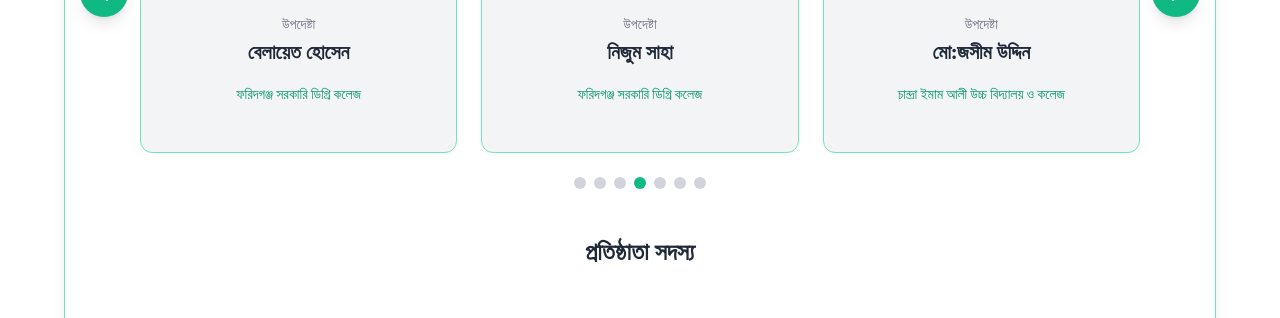
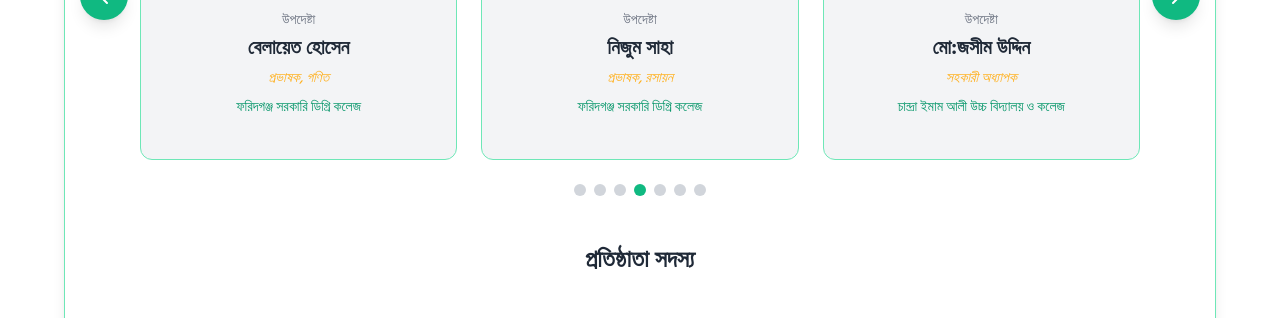
Before and after one commit to msahid-cse/Sopner_Faridganj, a plain HTML site: page index.html in a window 1280 px wide. Shown: the part 2720-3038 px from the top of the page. Drawn offline with nearby package versions, Linux system fonts and the light colour scheme.

Commit message:
style: Refine advisor position styling by updating color, font size, line height, and margin properties.

```diff
--- a/index.html
+++ b/index.html
@@ -85,6 +85,7 @@
     <!-- External CSS -->
     <link rel="stylesheet" href="styles.css">
     <link rel="stylesheet" href="founding-scroll.css">
+    <link rel="stylesheet" href="advisor-position.css">
 </head>
 
 <body class="light-theme">
@@ -371,8 +372,7 @@
                                             <div class="advisor-card-content">
                                                 <div class="text-sm text-secondary mb-1">প্রধান উপদেষ্টা</div>
                                                 <div class="font-bold text-xl text-primary mb-2">মোবারক করিম খান</div>
-                                                <!-- <div class="advisor-position text-sm text-emerald-600">প্রভাষক, ICT
-                                                </div> -->
+                                                <div class="advisor-position">প্রভাষক, ICT</div>
                                                 <div class="advisor-institution text-sm text-emerald-600">ফরিদগঞ্জ
                                                     সরকারি ডিগ্রি কলেজ</div>
                                             </div>
@@ -387,8 +387,7 @@
                                             <div class="advisor-card-content">
                                                 <div class="text-sm text-secondary mb-1">উপদেষ্টা</div>
                                                 <div class="font-bold text-xl text-primary mb-2">নাসির উদ্দিন মিঠু</div>
-                                                <!-- <div class="advisor-position text-sm text-emerald-600">প্রভাষক, ICT
-                                                </div> -->
+                                                <div class="advisor-position">প্রভাষক</div>
                                                 <div class="advisor-institution text-sm text-emerald-600">ফরিদগঞ্জ
                                                     সরকারি ডিগ্রি কলেজ</div>
                                             </div>
@@ -402,8 +401,7 @@
                                             <div class="advisor-card-content">
                                                 <div class="text-sm text-secondary mb-1">উপদেষ্টা</div>
                                                 <div class="font-bold text-xl text-primary mb-2">মাহাবুব খান</div>
-                                                <!-- <div class="advisor-position text-sm text-emerald-600">প্রভাষক, ICT
-                                                </div> -->
+                                                <div class="advisor-position">প্রভাষক</div>
                                                 <div class="advisor-institution text-sm text-emerald-600">লাউতলী ডাঃ
                                                     রশীদ আহমেদ উবি ও কলেজ</div>
                                             </div>
@@ -417,8 +415,7 @@
                                             <div class="advisor-card-content">
                                                 <div class="text-sm text-secondary mb-1">উপদেষ্টা</div>
                                                 <div class="font-bold text-xl text-primary mb-2">বেলায়েত হোসেন</div>
-                                                <!-- <div class="advisor-position text-sm text-emerald-600">প্রভাষক, ICT
-                                                </div> -->
+                                                <div class="advisor-position">প্রভাষক, গণিত </div>
                                                 <div class="advisor-institution text-sm text-emerald-600">ফরিদগঞ্জ
                                                     সরকারি ডিগ্রি কলেজ</div>
                                             </div>
@@ -432,8 +429,7 @@
                                             <div class="advisor-card-content">
                                                 <div class="text-sm text-secondary mb-1">উপদেষ্টা</div>
                                                 <div class="font-bold text-xl text-primary mb-2">নিজুম সাহা</div>
-                                                <!-- <div class="advisor-position text-sm text-emerald-600">প্রভাষক, ICT
-                                                </div> -->
+                                                <div class="advisor-position">প্রভাষক, রসায়ন</div>
                                                 <div class="advisor-institution text-sm text-emerald-600">ফরিদগঞ্জ
                                                     সরকারি ডিগ্রি কলেজ</div>
                                             </div>
@@ -447,8 +443,8 @@
                                             <div class="advisor-card-content">
                                                 <div class="text-sm text-secondary mb-1">উপদেষ্টা</div>
                                                 <div class="font-bold text-xl text-primary mb-2">মো:জসীম উদ্দিন</div>
-                                                <!-- <div class="advisor-position text-sm text-emerald-600">প্রভাষক, ICT
-                                                </div> -->
+                                                <div class="advisor-position">সহকারী অধ্যাপক</div>
+
                                                 <div class="advisor-institution text-sm text-emerald-600">চান্দ্রা ইমাম
                                                     আলী উচ্চ বিদ্যালয় ও কলেজ</div>
                                             </div>
@@ -464,8 +460,7 @@
                                                 <div class="text-sm text-secondary mb-1">উপদেষ্টা</div>
                                                 <div class="font-bold text-xl text-primary mb-2">মহিবুর রহমান ভুঁইয়া
                                                 </div>
-                                                <!-- <div class="advisor-position text-sm text-emerald-600">প্রভাষক, ICT
-                                                </div> -->
+                                                <div class="advisor-position">প্রভাষক</div>
                                                 <div class="advisor-institution text-sm text-emerald-600">গৃদকালিন্দিয়া
                                                     হাজেরা হাসমত ডিগ্রি কলেজ</div>
                                             </div>
@@ -479,8 +474,7 @@
                                             <div class="advisor-card-content">
                                                 <div class="text-sm text-secondary mb-1">উপদেষ্টা</div>
                                                 <div class="font-bold text-xl text-primary mb-2">শাহীনা আক্তার</div>
-                                                <!-- <div class="advisor-position text-sm text-emerald-600">প্রভাষক, ICT
-                                                </div> -->
+                                                <div class="advisor-position">প্রভাষক, ভূগোল</div>
                                                 <div class="advisor-institution text-sm text-emerald-600">ফরিদগঞ্জ
                                                     সরকারি ডিগ্রি কলেজ</div>
                                             </div>
@@ -495,8 +489,7 @@
                                             <div class="advisor-card-content">
                                                 <div class="text-sm text-secondary mb-1">উপদেষ্টা</div>
                                                 <div class="font-bold text-xl text-primary mb-2">মো: জাহাঙ্গীর আলম</div>
-                                                <!-- <div class="advisor-position text-sm text-emerald-600">প্রভাষক, ICT
-                                                </div> -->
+                                                <div class="advisor-position">সহকারী অধ্যাপক</div>
                                                 <div class="advisor-institution text-sm text-emerald-600">কালির বাজার
                                                     কলেজ</div>
                                             </div>
@@ -544,8 +537,8 @@
                                             <div class="advisor-card-content">
                                                 <div class="text-sm text-secondary mb-1">প্রধান উপদেষ্টা</div>
                                                 <div class="font-bold text-xl text-primary mb-2">মোবারক করিম খান</div>
-                                                <!-- <div class="advisor-position text-sm text-emerald-600">প্রভাষক, ICT
-                                                </div> -->
+                                                <div class="advisor-position">প্রভাষক, ICT </div>
+
                                                 <div class="advisor-institution text-sm text-emerald-600">ফরিদগঞ্জ
                                                     সরকারি ডিগ্রি কলেজ</div>
                                             </div>
@@ -561,8 +554,8 @@
                                             <div class="advisor-card-content">
                                                 <div class="text-sm text-secondary mb-1">উপদেষ্টা</div>
                                                 <div class="font-bold text-xl text-primary mb-2">নাসির উদ্দিন মিঠু</div>
-                                                <!-- <div class="advisor-position text-sm text-emerald-600">প্রভাষক, ICT
-                                                </div> -->
+                                                <div class="advisor-position">প্রভাষক</div>
+
                                                 <div class="advisor-institution text-sm text-emerald-600">ফরিদগঞ্জ
                                                     সরকারি ডিগ্রি কলেজ</div>
                                             </div>
@@ -577,8 +570,7 @@
                                             <div class="advisor-card-content">
                                                 <div class="text-sm text-secondary mb-1">উপদেষ্টা</div>
                                                 <div class="font-bold text-xl text-primary mb-2">মাহাবুব খান</div>
-                                                <!-- <div class="advisor-position text-sm text-emerald-600">প্রভাষক, ICT
-                                                </div> -->
+                                                <div class="advisor-position">প্রভাষক</div>
                                                 <div class="advisor-institution text-sm text-emerald-600">লাউতলী ডাঃ
                                                     রশীদ আহমেদ উচ্চ বিদ্যালয় ও কলেজ</div>
                                             </div>
@@ -593,8 +585,7 @@
                                             <div class="advisor-card-content">
                                                 <div class="text-sm text-secondary mb-1">উপদেষ্টা</div>
                                                 <div class="font-bold text-xl text-primary mb-2">বেলায়েত হোসেন</div>
-                                                <!-- <div class="advisor-position text-sm text-emerald-600">প্রভাষক, ICT
-                                                </div> -->
+                                                <div class="advisor-position">প্রভাষক, গণিত</div>
                                                 <div class="advisor-institution text-sm text-emerald-600">ফরিদগঞ্জ
                                                     সরকারি ডিগ্রি কলেজ</div>
                                             </div>
@@ -609,8 +600,7 @@
                                             <div class="advisor-card-content">
                                                 <div class="text-sm text-secondary mb-1">উপদেষ্টা</div>
                                                 <div class="font-bold text-xl text-primary mb-2">নিজুম সাহা</div>
-                                                <!-- <div class="advisor-position text-sm text-emerald-600">প্রভাষক, ICT
-                                                </div> -->
+                                                <div class="advisor-position">প্রভাষক, রসায়ন</div>
                                                 <div class="advisor-institution text-sm text-emerald-600">ফরিদগঞ্জ
                                                     সরকারি ডিগ্রি কলেজ</div>
                                             </div>
@@ -625,8 +615,7 @@
                                             <div class="advisor-card-content">
                                                 <div class="text-sm text-secondary mb-1">উপদেষ্টা</div>
                                                 <div class="font-bold text-xl text-primary mb-2">মো:জসীম উদ্দিন</div>
-                                                <!-- <div class="advisor-position text-sm text-emerald-600">প্রভাষক, ICT
-                                                </div> -->
+                                                <div class="advisor-position">সহকারী অধ্যাপক</div>
                                                 <div class="advisor-institution text-sm text-emerald-600">চান্দ্রা ইমাম
                                                     আলী উচ্চ বিদ্যালয় ও কলেজ</div>
                                             </div>
@@ -643,8 +632,7 @@
                                                 <div class="text-sm text-secondary mb-1">উপদেষ্টা</div>
                                                 <div class="font-bold text-xl text-primary mb-2">মহিবুর রহমান ভুঁইয়া
                                                 </div>
-                                                <!-- <div class="advisor-position text-sm text-emerald-600">প্রভাষক, ICT
-                                                </div> -->
+                                                <div class="advisor-position">প্রভাষক</div>
                                                 <div class="advisor-institution text-sm text-emerald-600">গৃদকালিন্দিয়া
                                                     হাজেরা হাসমত ডিগ্রি কলেজ</div>
                                             </div>
@@ -659,8 +647,7 @@
                                             <div class="advisor-card-content">
                                                 <div class="text-sm text-secondary mb-1">উপদেষ্টা</div>
                                                 <div class="font-bold text-xl text-primary mb-2">শাহীনা আক্তার</div>
-                                                <!-- <div class="advisor-position text-sm text-emerald-600">প্রভাষক, ICT
-                                                </div> -->
+                                                <div class="advisor-position">প্রভাষক, ভূগোল</div>
                                                 <div class="advisor-institution text-sm text-emerald-600">ফরিদগঞ্জ
                                                     সরকারি ডিগ্রি কলেজ</div>
                                             </div>
@@ -676,8 +663,7 @@
                                             <div class="advisor-card-content">
                                                 <div class="text-sm text-secondary mb-1">উপদেষ্টা</div>
                                                 <div class="font-bold text-xl text-primary mb-2">মো: জাহাঙ্গীর আলম</div>
-                                                <!-- <div class="advisor-position text-sm text-emerald-600">প্রভাষক, ICT
-                                                </div> -->
+                                                <div class="advisor-position">সহকারী অধ্যাপক</div>
                                                 <div class="advisor-institution text-sm text-emerald-600">কালির বাজার
                                                     কলেজ</div>
                                             </div>
--- a/styles.css
+++ b/styles.css
@@ -601,15 +601,20 @@ header nav .container img {
     }
 }
 
+
+
+/* Advisor Position/Profession Styling */
 .advisor-position {
-    min-height: 1.5rem;
     display: flex;
     align-items: center;
     justify-content: center;
     font-style: italic;
     font-weight: 500;
-    color: #07cddb;
-    /* margin-bottom: 0.25rem; */
+    color: #ffb01d;
+    margin-bottom: 0;
+    /* margin-top: 0.25rem; */
+    font-size: 0.875rem;
+    line-height: 1.2;
 }
 
 /* Committee Card Fixed Heights */
```
